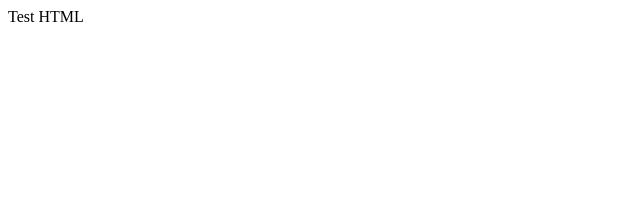
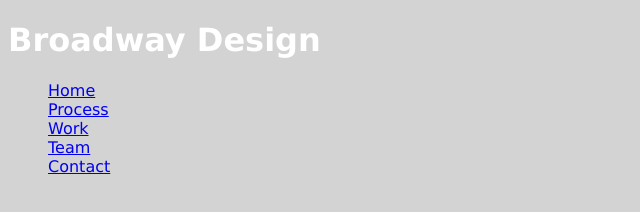
Before and after one commit to NoxKnock/broadway, a plain HTML site: page index.html in a window 1280 px wide. Shown: the whole page, without its empty margins (0-640 px from the left). Drawn offline with Linux system fonts and the light colour scheme.

Commit message:
adding boilercode and some first HTML code

```diff
--- a/index.html
+++ b/index.html
@@ -1 +1,20 @@
-Test HTML
+<!DOCTYPE html>
+<html>
+  <head>
+    <meta charset="utf-8">
+    <title>Broadway Design</title>
+    <link href="./resources/css/style.css" type="text/css" rel="stylesheet">
+  </head>
+  <body>
+    <h1> Broadway Design</h1>
+  <nav>
+    <ul>
+      <li><a href="default.asp">Home</a></li>
+      <li><a href="process.asp">Process</a></li>
+      <li><a href="work.asp">Work</a></li>
+      <li><a href="team.asp">Team</a></li>
+      <li><a href="contact.asp">Contact</a></li>
+    </ul>
+  </nav>
+  </body>
+</html>
```
